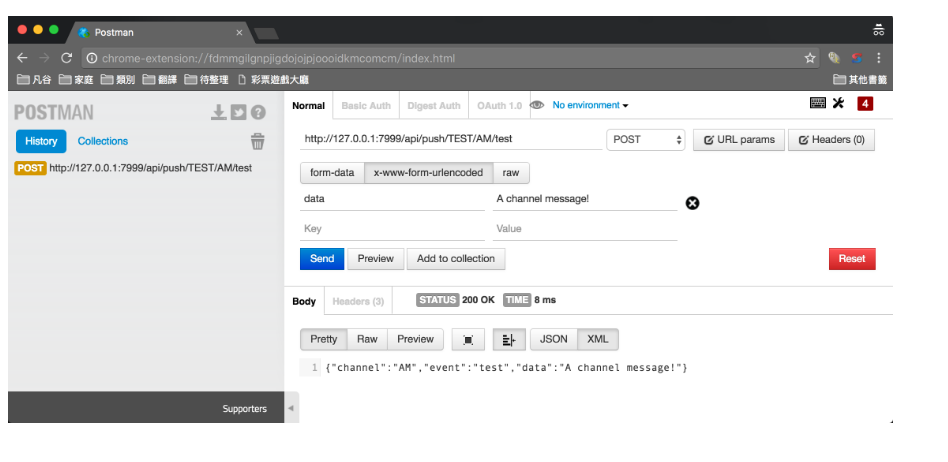
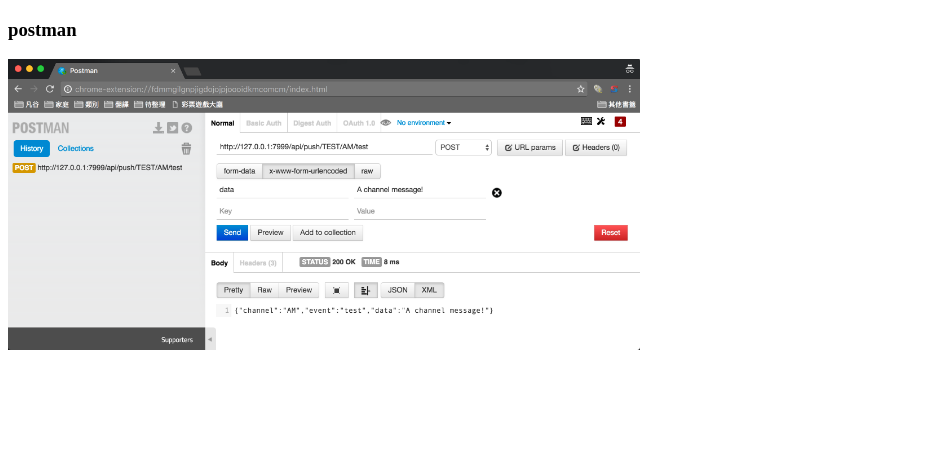
Before and after one commit to swcleo/gusher-js, a website: page example/index.html in a window 1280 px wide. Shown: the whole page, without its empty margins (0-948 px from the left). Drawn offline with Linux system fonts and the light colour scheme; files whose address does not match are found by name.

Commit message:
Update File: index.html -> add title

```diff
--- a/example/index.html
+++ b/example/index.html
@@ -11,7 +11,8 @@
 <body>
 
 <p>
-    <img src="post_event.png" width="70%" alt="post_event">
+<h3>postman</h3>
+<img src="post_event.png" width="50%" alt="post_event">
 </p>
 
 <script>
```
